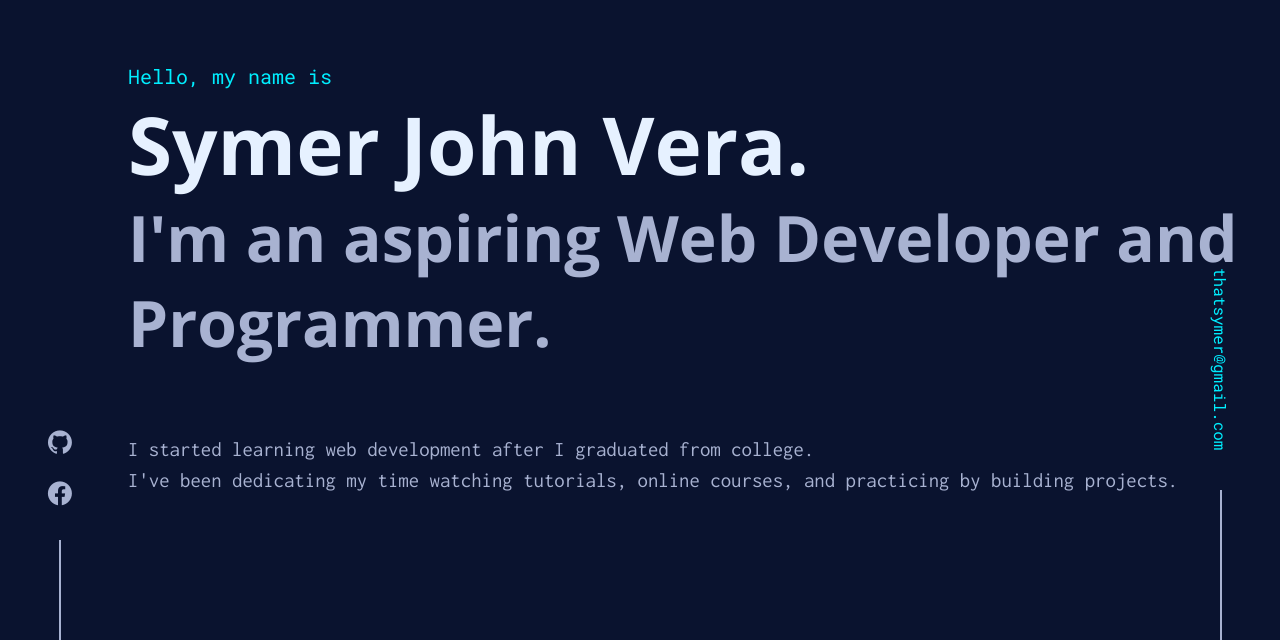
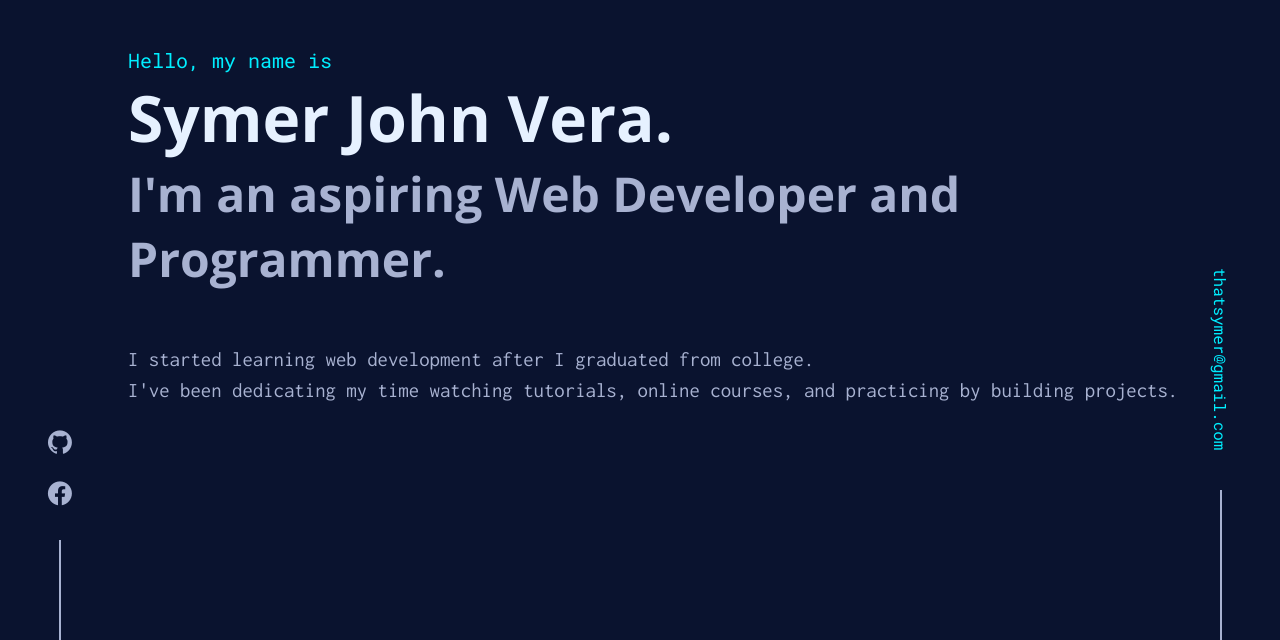
Before and after one commit to thatsymer/web-profile, a PHP site: page / in a window 1280 px wide. Shown: the part 160-800 px from the top of the page. Run offline with PHP 8.4, Linux system fonts and the light colour scheme.

Commit message:
second commit

```diff
--- a/css/content/_hero.scss
+++ b/css/content/_hero.scss
@@ -5,24 +5,26 @@
   height: 80vh;
 
   h5 {
-    padding-top: 4rem;
+    padding-top: 3rem;
     color: $titleColor;
     font-family: $font-title;
   }
   h1 {
     color: $textWhite;
     font-family: $font-body;
-    font-size: 5rem;
+    font-size: 4rem;
+    font-weight: bolder;
   }
 
   h2 {
     color: $textSecondary;
     font-family: $font-body;
-    font-size: 4rem;
+    font-size: 3rem;
+    font-weight: bolder;
   }
   p {
     font-size: 1.3rem;
-    padding-top: 4rem;
+    padding-top: 3rem;
     color: $textSecondary;
     font-family: $font-body2;
   }
--- a/css/content/_navbar.scss
+++ b/css/content/_navbar.scss
@@ -46,7 +46,7 @@
 
 .nav__menuico {
   cursor: pointer;
-  padding: 2rem 1.5rem 4rem;
+  padding: 1rem 1.5rem 4rem;
   color: $titleColor;
   height: 1rem;
   font-size: 3rem;
--- a/css/side_content/_side.scss
+++ b/css/side_content/_side.scss
@@ -75,4 +75,7 @@
       display: none;
     }
   }
+  .right__content {
+    display: none;
+  }
 }
--- a/css/style.css
+++ b/css/style.css
@@ -57,7 +57,7 @@
 
 .nav__menuico {
   cursor: pointer;
-  padding: 2rem 1.5rem 4rem;
+  padding: 1rem 1.5rem 4rem;
   color: #00eeff;
   height: 1rem;
   font-size: 3rem;
@@ -113,7 +113,7 @@
 }
 
 .hero__container h5 {
-  padding-top: 4rem;
+  padding-top: 3rem;
   color: #00eeff;
   font-family: "Roboto Mono", monospace;
 }
@@ -121,18 +121,20 @@
 .hero__container h1 {
   color: #e6f1ff;
   font-family: "Open Sans", sans-serif;
-  font-size: 5rem;
+  font-size: 4rem;
+  font-weight: bolder;
 }
 
 .hero__container h2 {
   color: #a8b2d1;
   font-family: "Open Sans", sans-serif;
-  font-size: 4rem;
+  font-size: 3rem;
+  font-weight: bolder;
 }
 
 .hero__container p {
   font-size: 1.3rem;
-  padding-top: 4rem;
+  padding-top: 3rem;
   color: #a8b2d1;
   font-family: "Inconsolata", monospace;
 }
@@ -256,5 +258,8 @@
   .left__content ul {
     display: none;
   }
+  .right__content {
+    display: none;
+  }
 }
 /*# sourceMappingURL=style.css.map */
```
Also changed, not shown: 1 other file.
